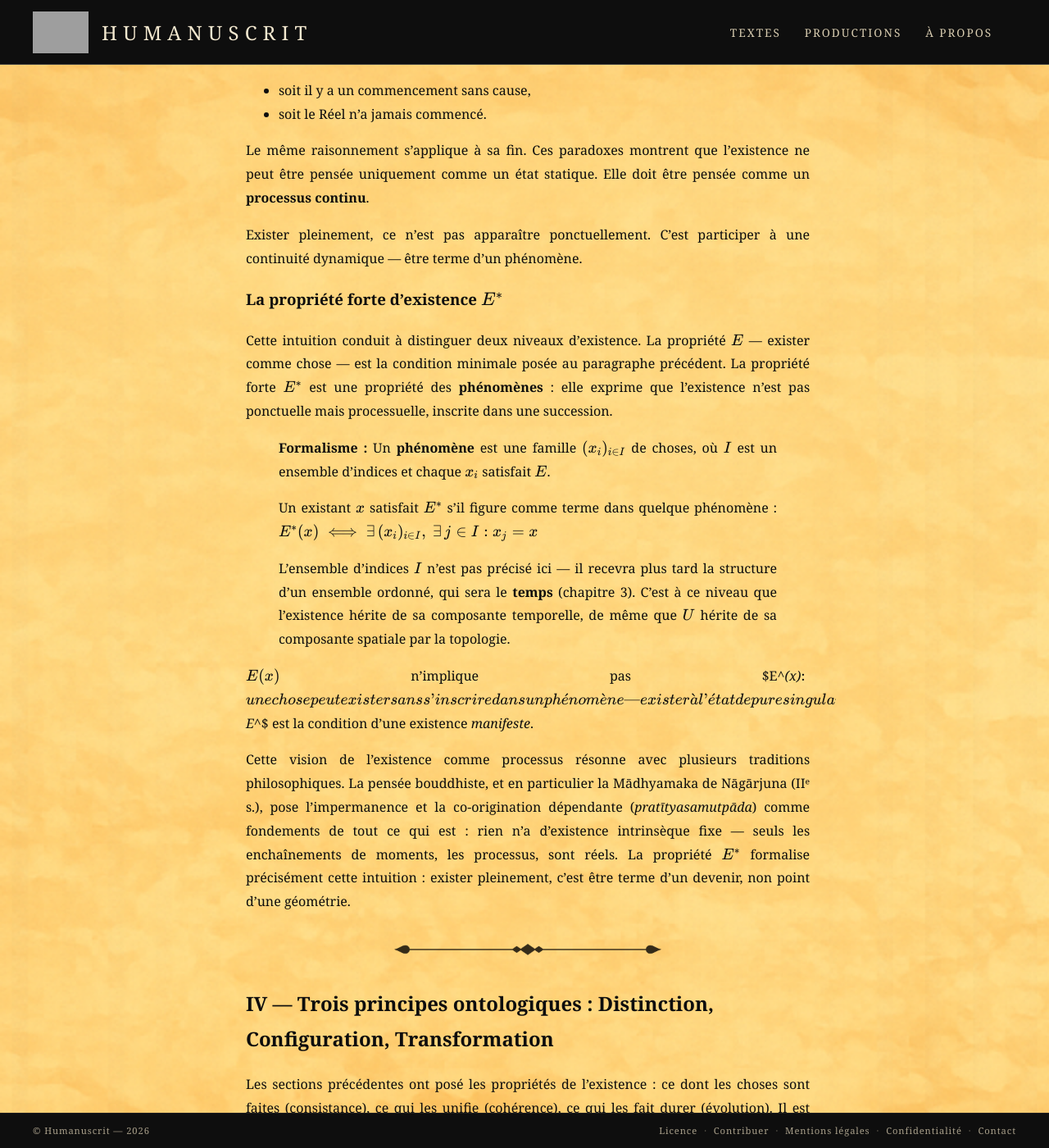
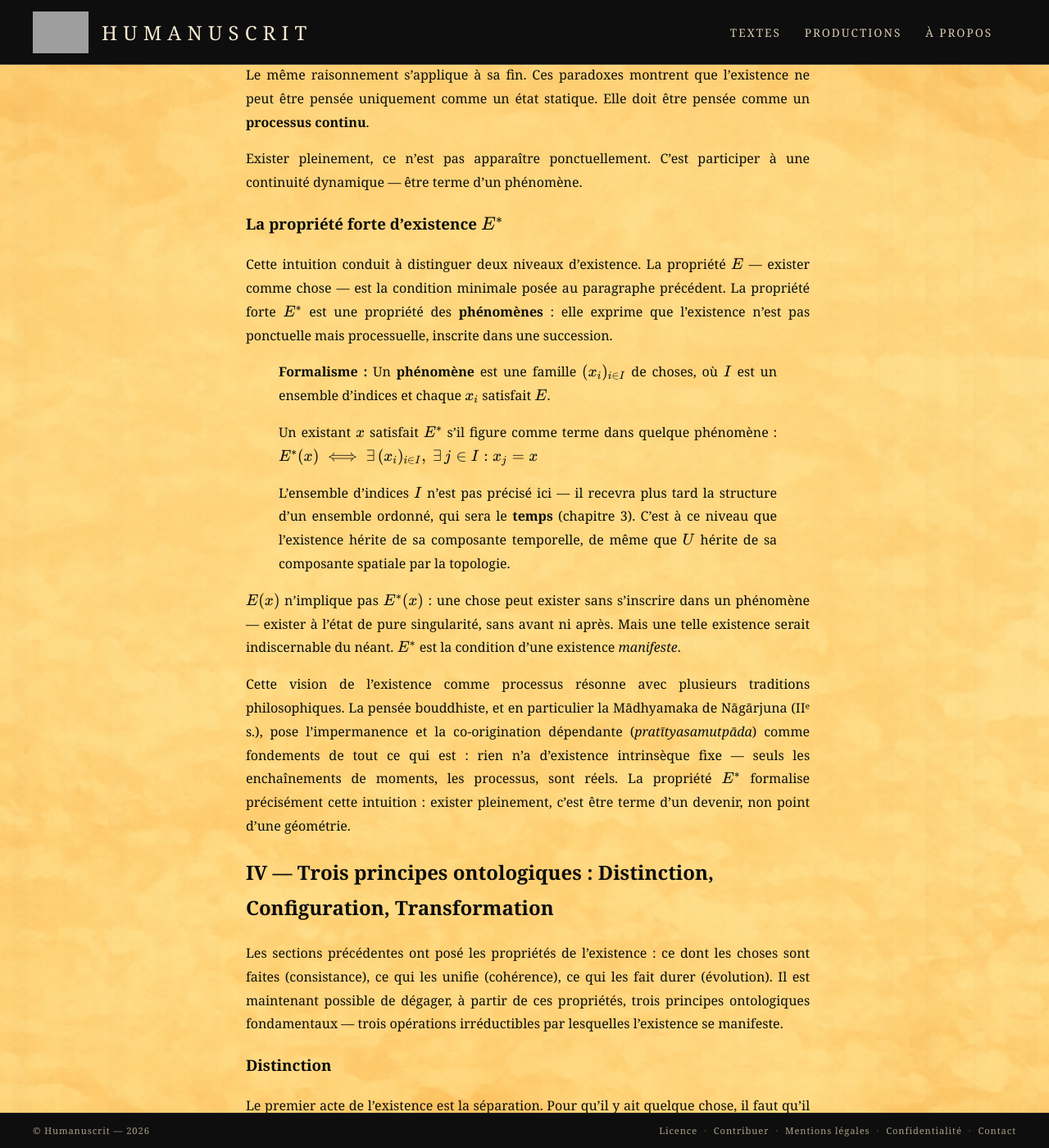
Before and after one commit to maxcarriere/humanuscrit, a Jekyll site: the page built from textes/reflexions/0_existence.md, in a window 1280 px wide and 1400 px high, scrolled down 9319 px. Shown: the whole window at 82% size. Built offline with Jekyll 4.4.1, drawn with Linux system fonts in a browser that asks for light colours; some of the changed text lies outside the part shown; grey boxes are pictures that could not be loaded.

Commit message:
RÃ©flexions: pas de tiret avant titres et sÃ©parateurs; Existence: sÃ©parateurs, E^*, nbsp, formule U
Co-authored-by: Cursor <cursoragent@cursor.com>

```diff
--- a/assets/css/style.scss
+++ b/assets/css/style.scss
@@ -657,6 +657,13 @@ html[data-darkreader-mode] .arborescence-textes li::before {
   color: #0d0d0d !important;
 }
 
+.arborescence-textes li.arborescence-part-title::before,
+.arborescence-textes li.arborescence-separator::before,
+html[data-darkreader-mode] .arborescence-textes li.arborescence-part-title::before,
+html[data-darkreader-mode] .arborescence-textes li.arborescence-separator::before {
+  content: none;
+}
+
 .arborescence-textes a,
 .arborescence-textes a:link,
 .arborescence-textes a:visited,
--- a/textes/reflexions/0_existence.md
+++ b/textes/reflexions/0_existence.md
@@ -161,7 +161,7 @@ La **cohérence** exprime que tout constituant de $x$ est accessible depuis tout
 > **Formalisme :**
 > Soit $x$ une chose consistante et $L \subseteq x \times x$ un ensemble de liens. On note $c_i \mathbin{-} c_j$ lorsque $(c_i, c_j) \in L$.
 >
-> $x$ est **cohérent** si pour tout couple $(c_i, c_j) \in x^2$, il existe une suite finie $c_i = c_1' \mathbin{-} c_2' \mathbin{-} \cdots \mathbin{-} c_k' = c_j$.
+> $x$ est **cohérent** si pour tout couple $(c_i, c_j) \in x^2$, il existe une suite finie&nbsp;$c_i = c_1' \mathbin{-} c_2' \mathbin{-} \cdots \mathbin{-} c_k' = c_j$.
 >
 > Autrement dit : le graphe $(x, L)$ est connexe. Cette structure sera entièrement formalisée au chapitre 1.
 
@@ -176,9 +176,7 @@ Les trois conditions précédentes permettent maintenant d'énoncer deux propri
 
 **Deuxième principe — Cohérence.** $x$ satisfait le deuxième principe si le graphe $(x, L)$ est connexe : tout constituant est accessible depuis tout autre par une chaîne de liens. Une chose n'est pas seulement ce dont elle est faite, mais la manière dont ses parties s'organisent et se tiennent ensemble.
 
-Ces deux principes caractérisent l'**existence statique** — l'existence d'une chose à un instant donné, ce qu'on pourrait noter $E$ au sens plein. Mais cette vision demeure incomplète. La section suivante introduit une propriété plus forte, $E^*$, qui traduit l'existence non plus comme état mais comme inscription dans un devenir.
-
----
+Ces deux principes caractérisent l'**existence statique** — l'existence d'une chose à un instant donné, ce qu'on pourrait noter $E$ au sens plein. Mais cette vision demeure incomplète. La section suivante introduit une propriété plus forte, $E^{\ast}$, qui traduit l'existence non plus comme état mais comme inscription dans un devenir.
 
 ## III — Vision dynamique : évolution et propriété forte d'existence
 
@@ -205,23 +203,21 @@ Le même raisonnement s'applique à sa fin. Ces paradoxes montrent que l'existen
 
 Exister pleinement, ce n'est pas apparaître ponctuellement. C'est participer à une continuité dynamique — être terme d'un phénomène.
 
-### La propriété forte d'existence $E^*$
+### La propriété forte d'existence $E^{\ast}$
 
-Cette intuition conduit à distinguer deux niveaux d'existence. La propriété $E$ — exister comme chose — est la condition minimale posée au paragraphe précédent. La propriété forte $E^*$ est une propriété des **phénomènes** : elle exprime que l'existence n'est pas ponctuelle mais processuelle, inscrite dans une succession.
+Cette intuition conduit à distinguer deux niveaux d'existence. La propriété $E$ — exister comme chose — est la condition minimale posée au paragraphe précédent. La propriété forte $E^{\ast}$ est une propriété des **phénomènes** : elle exprime que l'existence n'est pas ponctuelle mais processuelle, inscrite dans une succession.
 
 > **Formalisme :**
 > Un **phénomène** est une famille $(x_i)_{i \in I}$ de choses, où $I$ est un ensemble d'indices et chaque $x_i$ satisfait $E$.
 >
-> Un existant $x$ satisfait $E^*$ s'il figure comme terme dans quelque phénomène :
-> $$E^*(x) \;\Longleftrightarrow\; \exists\, (x_i)_{i \in I},\; \exists\, j \in I : x_j = x$$
+> Un existant $x$ satisfait $E^{\ast}$ s'il figure comme terme dans quelque phénomène :
+> $$E^{\ast}(x) \;\Longleftrightarrow\; \exists\, (x_i)_{i \in I},\; \exists\, j \in I : x_j = x$$
 >
 > L'ensemble d'indices $I$ n'est pas précisé ici — il recevra plus tard la structure d'un ensemble ordonné, qui sera le **temps** (chapitre 3). C'est à ce niveau que l'existence hérite de sa composante temporelle, de même que $U$ hérite de sa composante spatiale par la topologie.
 
-$E(x)$ n'implique pas $E^*(x)$ : une chose peut exister sans s'inscrire dans un phénomène — exister à l'état de pure singularité, sans avant ni après. Mais une telle existence serait indiscernable du néant. $E^*$ est la condition d'une existence *manifeste*.
+$E(x)$ n'implique pas $E^{\ast}(x)$ : une chose peut exister sans s'inscrire dans un phénomène — exister à l'état de pure singularité, sans avant ni après. Mais une telle existence serait indiscernable du néant. $E^{\ast}$ est la condition d'une existence *manifeste*.
 
-Cette vision de l'existence comme processus résonne avec plusieurs traditions philosophiques. La pensée bouddhiste, et en particulier la Mādhyamaka de Nāgārjuna (IIᵉ s.), pose l'impermanence et la co-origination dépendante (*pratītyasamutpāda*) comme fondements de tout ce qui est : rien n'a d'existence intrinsèque fixe — seuls les enchaînements de moments, les processus, sont réels. La propriété $E^*$ formalise précisément cette intuition : exister pleinement, c'est être terme d'un devenir, non point d'une géométrie.
-
----
+Cette vision de l'existence comme processus résonne avec plusieurs traditions philosophiques. La pensée bouddhiste, et en particulier la Mādhyamaka de Nāgārjuna (IIᵉ s.), pose l'impermanence et la co-origination dépendante (*pratītyasamutpāda*) comme fondements de tout ce qui est : rien n'a d'existence intrinsèque fixe — seuls les enchaînements de moments, les processus, sont réels. La propriété $E^{\ast}$ formalise précisément cette intuition : exister pleinement, c'est être terme d'un devenir, non point d'une géométrie.
 
 ## IV — Trois principes ontologiques : Distinction, Configuration, Transformation
 
@@ -299,8 +295,6 @@ Ces trois principes ne sont pas indépendants. Ils forment une triade articulée
 Le réel peut ainsi être pensé comme une succession de configurations, engendrée par des transformations, opérant sur des éléments distingués.
 
 Reste à comprendre dans quel cadre cette triade se déploie.
-
----
 
 ## V — Les cadres : Espace et Temps
 
```
Also changed, not shown: other parts of textes/reflexions/0_existence.md (+1 -1 lines).
